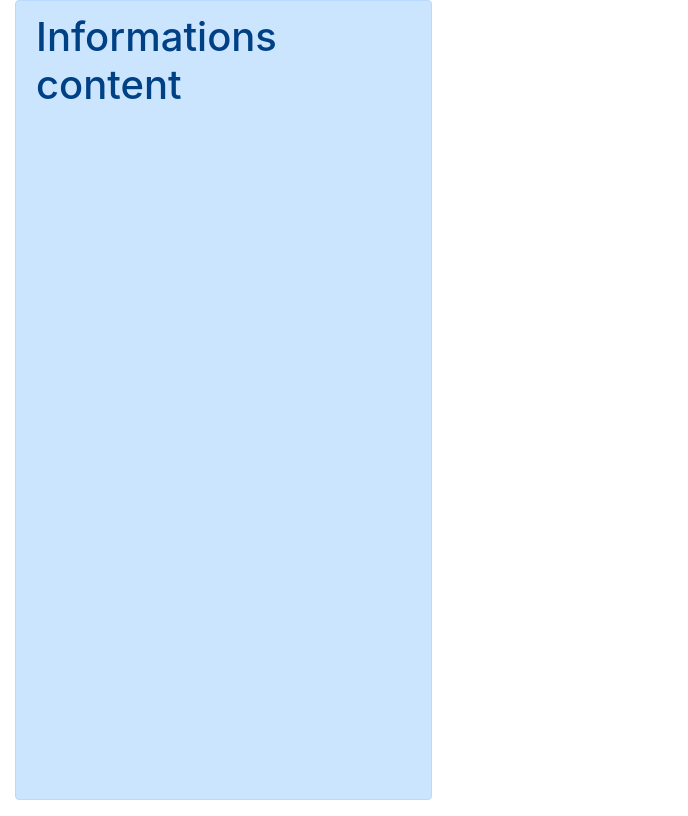
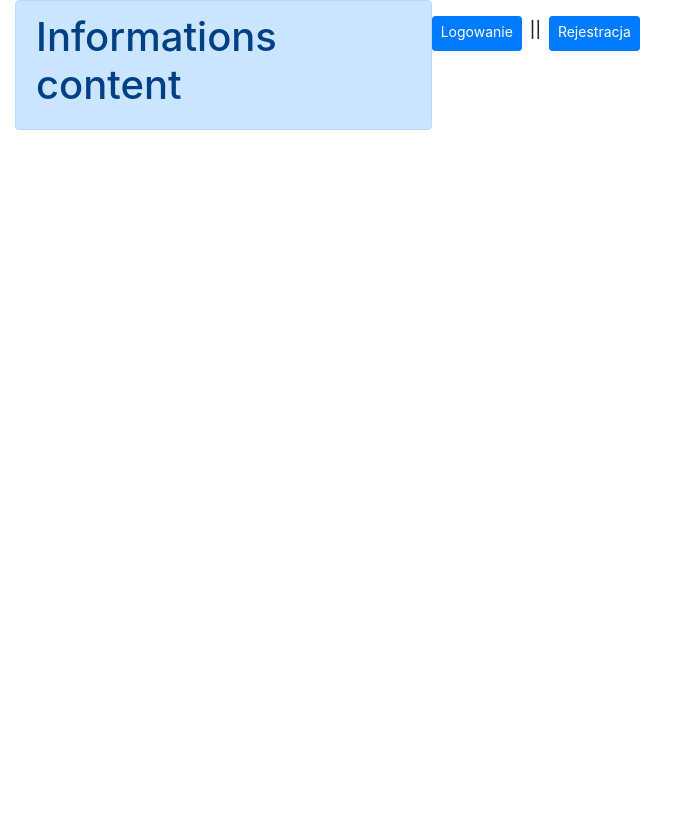
Before and after one commit to kazaname/StockGame, a Django app: page /wallets/ in a window 1280 px wide. Shown: the part 56-872 px from the top of the page, without its empty margins (0-688 px from the left). After the commit the page ends 186 px from the top, so only its background shows below. Run offline with Django 3.2, Linux system fonts and the light colour scheme; data that the repository does not hold is empty; some libraries are stand-ins or nearby versions.

Commit message:
Added create wallet button

```diff
--- a/static/stock_wallet/wallet.css
+++ b/static/stock_wallet/wallet.css
@@ -19,3 +19,8 @@ font-size: 0.7em;
 .detailInformations {
     cursor : pointer;
 }
+
+.unstyled-button {
+  border: none;
+  background: none;
+}
--- a/stock_wallet/templates/stock_wallet/wallets_list.html
+++ b/stock_wallet/templates/stock_wallet/wallets_list.html
@@ -7,20 +7,30 @@
 
 {% block bottomcontent %}
 
-{% if private_wallets.count == 1 %}
-    <div>
-        <h1>My Wallet</h1>
+<div class="get-quote">
+    <div class="row">
+        <div class="col-md-12 d-flex">
+            {% if private_wallets.count == 1 %}
+                <h1 >My Wallet</h1>
+            {% elif private_wallets.count > 1 %}
+                <h1 >My Wallets</h1>
+            {% endif %}
+            {% if user.is_authenticated %}
+                <a href="{% url 'stock_wallet:create_wallet' %}" class="btn btn-primary mr-auto btn-sm ml-5 my-3" role="button">
+                    Create Wallet</a>
+            {% else %}
+                <a href="{% url 'stock_wallet:create_wallet' %}" class="btn btn-primary btn-sm my-3" role="button">
+                    Logowanie </a>
+                <a class="btn btn-primary btn-sm my-3 unstyled-button"><h6> || </h6></a>
+                <a href="{% url 'stock_wallet:create_wallet' %}" class="btn btn-primary btn-sm my-3" role="button">
+                    Rejestracja </a>
+            {% endif %}
+        </div>
     </div>
-        <h1>My Wallet</h1> Dodać przycisk stwórz portfel
-{% elif private_wallets.count > 1 %}
-    <div>
-        <h1>My Wallets</h1>
-    </div>
-     Dodać przycisk stwórz portfel
-{% endif %}
+</div>
 
 {% if private_wallets.count > 0 %}
-    <table class="table table-bordered">
+    <table class="table table-bordered table-sm">
         <thead class="table-secondary">
             <tr>
                 <th class="col-2 text-center">Nazwa</th>
--- a/templates/base.html
+++ b/templates/base.html
@@ -18,7 +18,7 @@
 <div class="container-fluid">
     <div class="row no-gutters">
         <div class="col-12 col-lg-4 order-1">
-            <div class="alert alert-primary" role="alert" style="min-height: 800px;">
+            <div class="alert alert-primary" role="alert" style="min-height: 10px;">
                 <h1 >Informations content</h1>
 
             {% block topcontent %}
```
